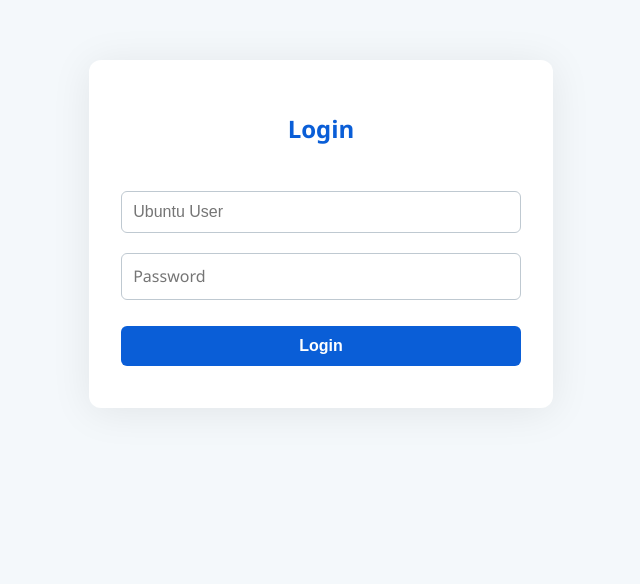
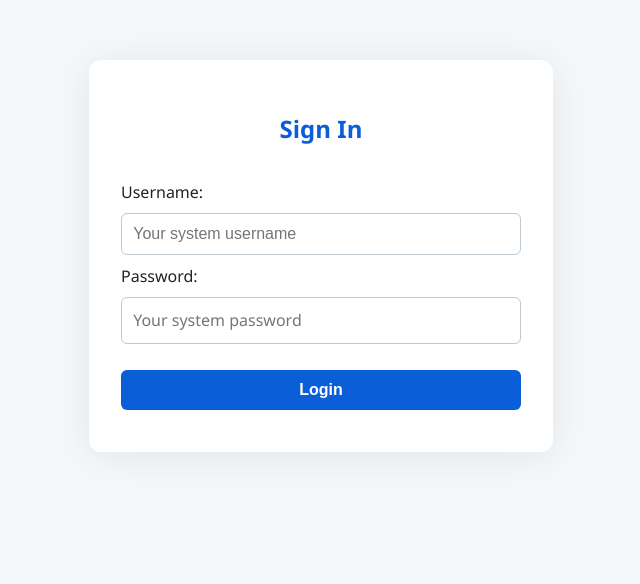
Before and after one commit to andrew-kemp/AzureDNSSyncv2.0, a Flask app: page /login in a window 1280 px wide. Shown: the top 584 px of the page, without its empty margins (319-959 px from the left). Run offline with Flask 3, Linux system fonts and the light colour scheme.

Commit message:
Update login.html

```diff
--- a/app/templates/login.html
+++ b/app/templates/login.html
@@ -1,24 +1,24 @@
-<!doctype html>
-<html lang="en">
+<!DOCTYPE html>
+<html>
 <head>
-    <title>AzureDNSSync2 Login</title>
+    <title>Login</title>
     <link rel="stylesheet" href="{{ url_for('static', filename='style.css') }}">
 </head>
 <body>
     <div class="container">
-      <h2>Login</h2>
-      <form method="POST">
-        <input name="username" placeholder="Ubuntu User" required>
-        <input name="password" type="password" placeholder="Password" required>
+        <h2>Sign In</h2>
+        <form method="post">
+            <label for="username">Username:</label>
+            <input type="text" name="username" id="username" placeholder="Your system username" required>
+            <label for="password">Password:</label>
+            <input type="password" name="password" id="password" placeholder="Your system password" required>
             <button type="submit">Login</button>
         </form>
         {% with messages = get_flashed_messages(with_categories=true) %}
         {% if messages %}
-          <ul>
-          {% for category, message in messages %}
-            <li class="{{ category }}">{{ message }}</li>
+            {% for category, msg in messages %}
+                <div class="alert alert-{{ category }}">{{ msg }}</div>
             {% endfor %}
-          </ul>
         {% endif %}
         {% endwith %}
     </div>
```
Lines whose indentation alone changed are shown as unchanged.
